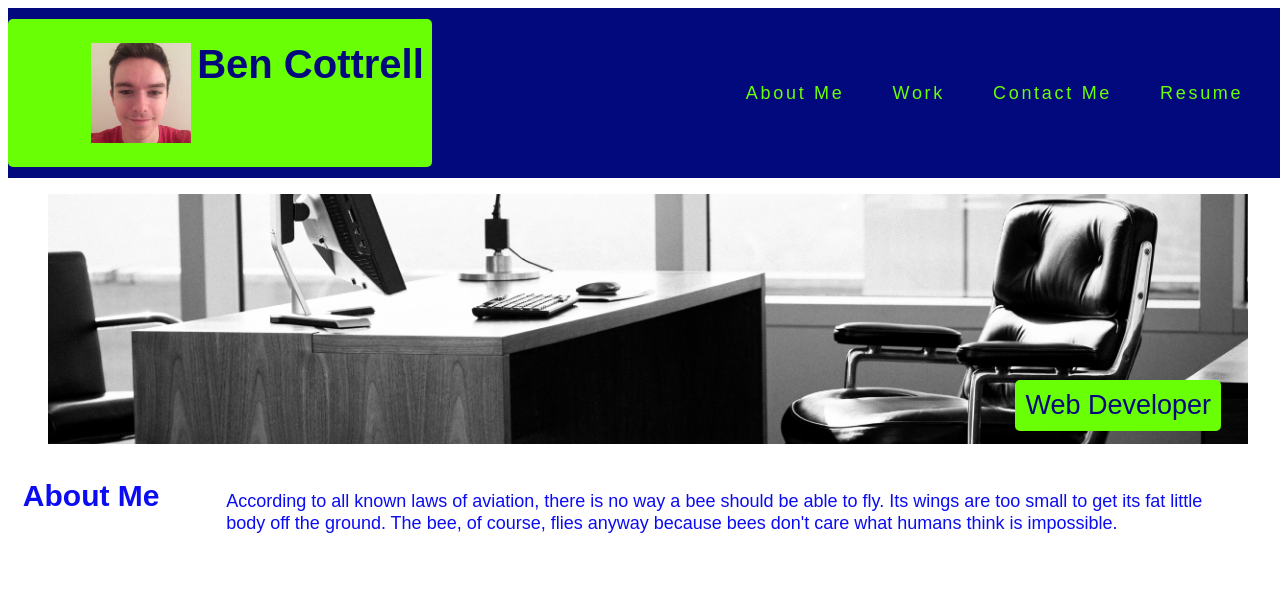
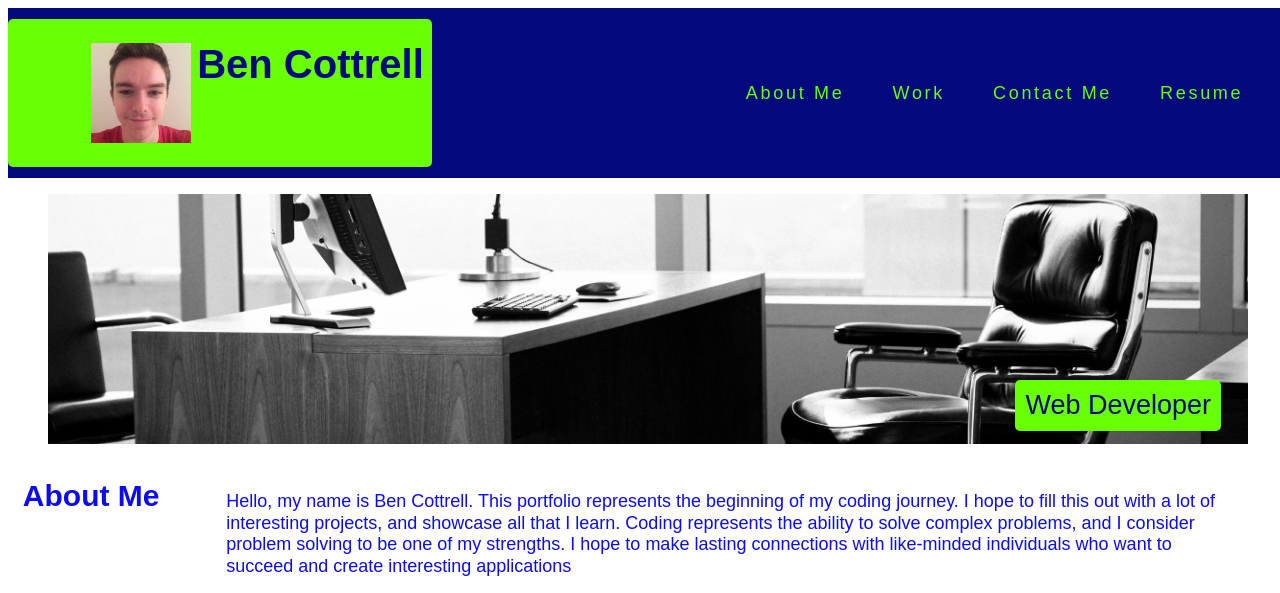
Before and after one commit to BenjaminCottrell/ben-cottrell-webdev-portfolio, a plain HTML site: page index.html in a window 1280 px wide. Shown: the top 593 px of the page. Drawn offline with Linux system fonts and the light colour scheme.

Commit message:
altered about me section with new text

```diff
--- a/index.html
+++ b/index.html
@@ -41,9 +41,7 @@
         <h2>About Me</h2>
       </aside>
       <article>
-        <p> According to all known laws of aviation, there is no way a bee
-            should be able to fly. Its wings are too small to get its fat little body off the ground.
-            The bee, of course, flies anyway because bees don't care what humans think is impossible.</p>
+        <p> Hello, my name is Ben Cottrell. This portfolio represents the beginning of my coding journey. I hope to fill this out with a lot of interesting projects, and showcase all that I learn. Coding represents the ability to solve complex problems, and I consider problem solving to be one of my strengths. I hope to make lasting connections with like-minded individuals who want to succeed and create interesting applications</p>
         </article>
     </section>
 
```
